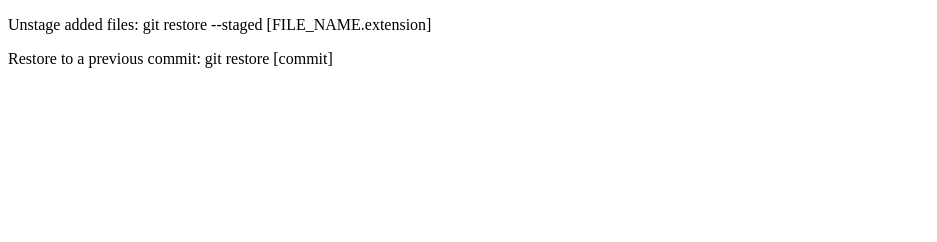
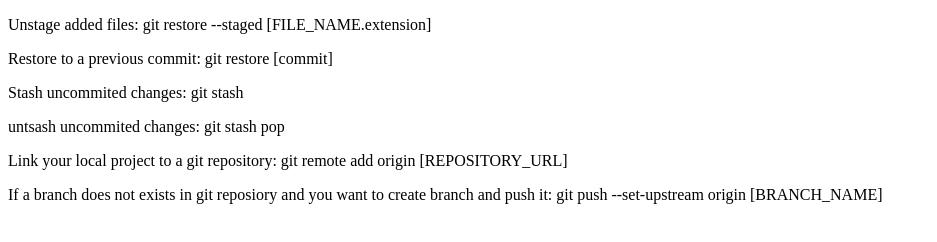
Before and after one commit to raghuveertech/git-commands, a plain HTML site: page git-commands.html in a window 1280 px wide. Shown: the whole page, without its empty margins (0-937 px from the left). Drawn offline with Linux system fonts and the light colour scheme.

Commit message:
latest changes

```diff
--- a/git-commands.html
+++ b/git-commands.html
@@ -9,5 +9,15 @@
   <body>
     <p>Unstage added files: git restore --staged [FILE_NAME.extension]</p>
     <p>Restore to a previous commit: git restore [commit]</p>
+    <p>Stash uncommited changes: git stash</p>
+    <p>untsash uncommited changes: git stash pop</p>
+    <p>
+      Link your local project to a git repository: git remote add origin
+      [REPOSITORY_URL]
+    </p>
+    <p>
+      If a branch does not exists in git reposiory and you want to create branch
+      and push it: git push --set-upstream origin [BRANCH_NAME]
+    </p>
   </body>
 </html>
```
Also changed, not shown: test2.html (deleted, +0 -10 lines), test.html (deleted).
